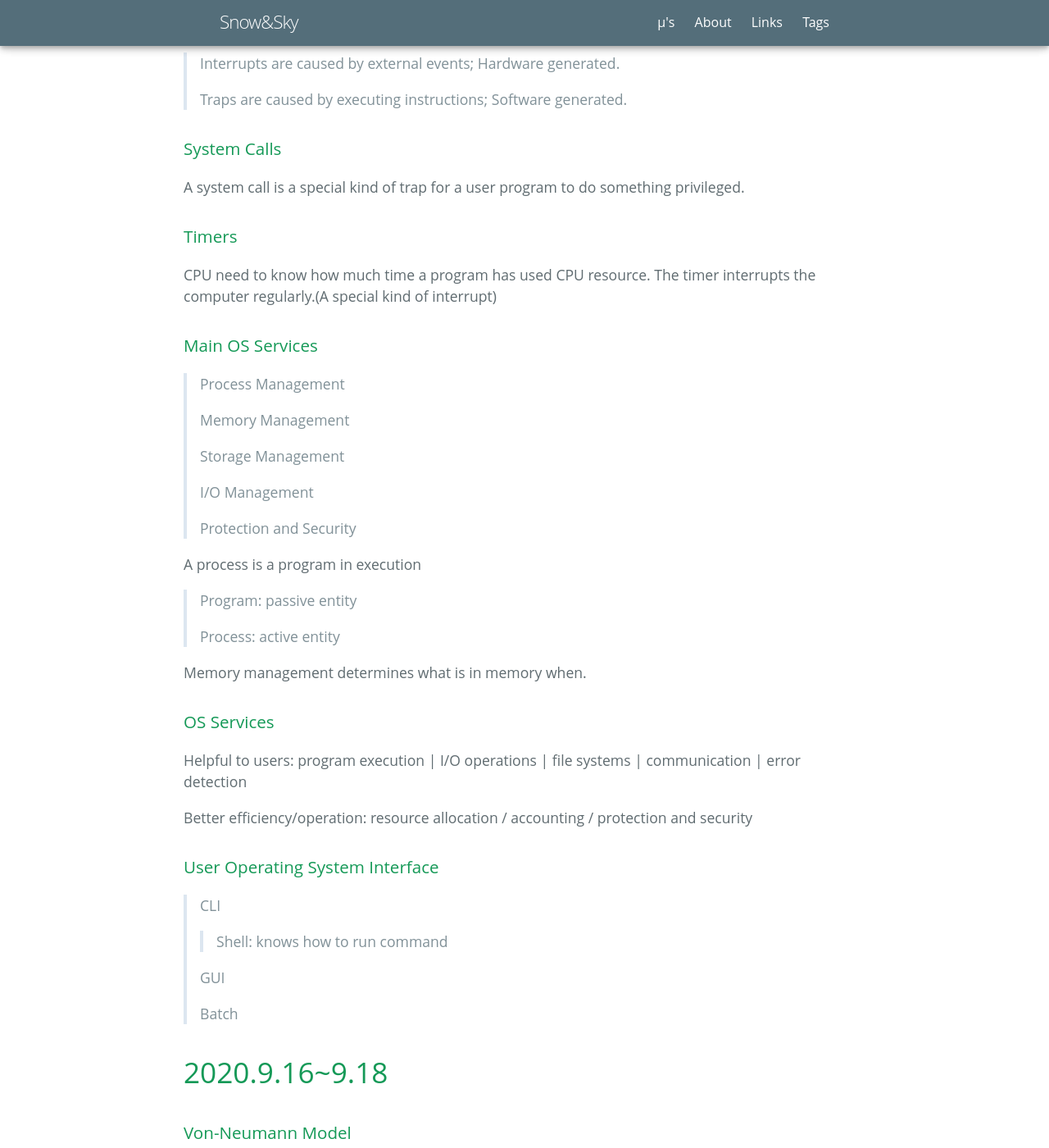
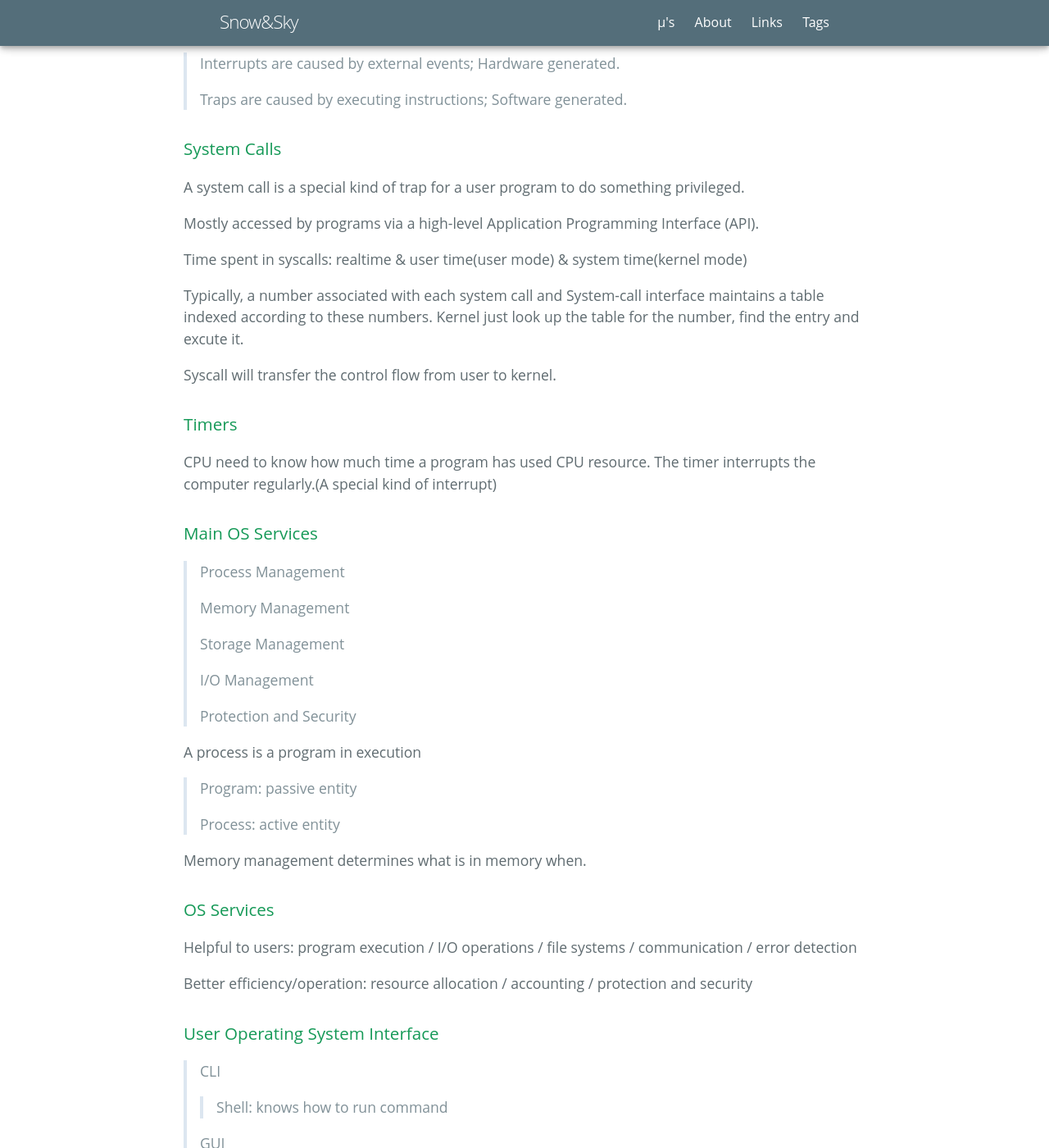
Before and after one commit to NishikinoSky/NishikinoSky.github.io, a Jekyll site: the page built from _posts/2020-10-16-Operating-System.md, in a window 1280 px wide and 1400 px high, scrolled down 660 px. Shown: the whole window at 82% size. Built offline with Jekyll 4.4.1, drawn with Linux system fonts in a browser that asks for light colours; some web fonts are replaced.

Commit message:
Update 2020-10-16-Operating-System.md

```diff
--- a/_posts/2020-10-16-Operating-System.md
+++ b/_posts/2020-10-16-Operating-System.md
@@ -18,6 +18,16 @@ Two kinds of events: Interrupts and Traps
 
 ### System Calls
 A system call is a special kind of trap for a user program to do something privileged.
+
+Mostly accessed by programs via a high-level Application Programming Interface (API).
+
+Time spent in syscalls: realtime & user time(user mode) & system time(kernel mode)
+
+Typically, a number associated with each system call and System-call interface maintains a table indexed according to these numbers. Kernel just look up the table for the number, find the entry and excute it.
+
+Syscall will transfer the control flow from user to kernel.
+
+
 
 ### Timers
 CPU need to know how much time a program has used CPU resource. The timer interrupts the
@@ -42,7 +52,7 @@ A process is a program in execution
 Memory management determines what is in memory when.
 
 ### OS Services
-Helpful to users: program execution | I/O operations | file systems | communication | error detection
+Helpful to users: program execution / I/O operations / file systems / communication / error detection
 
 Better efficiency/operation: resource allocation / accounting / protection and security
 
@@ -53,6 +63,7 @@ Better efficiency/operation: resource allocation / accounting / protection and s
 >GUI
 >
 >Batch
+
 
 # 2020.9.16~9.18
 
```
